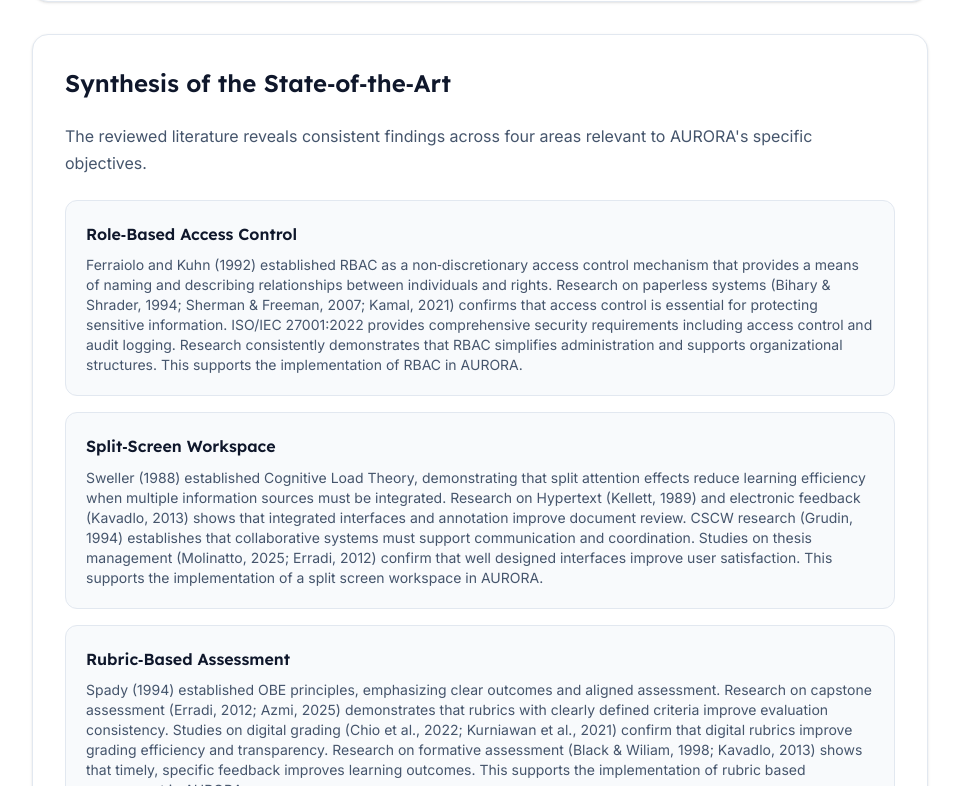
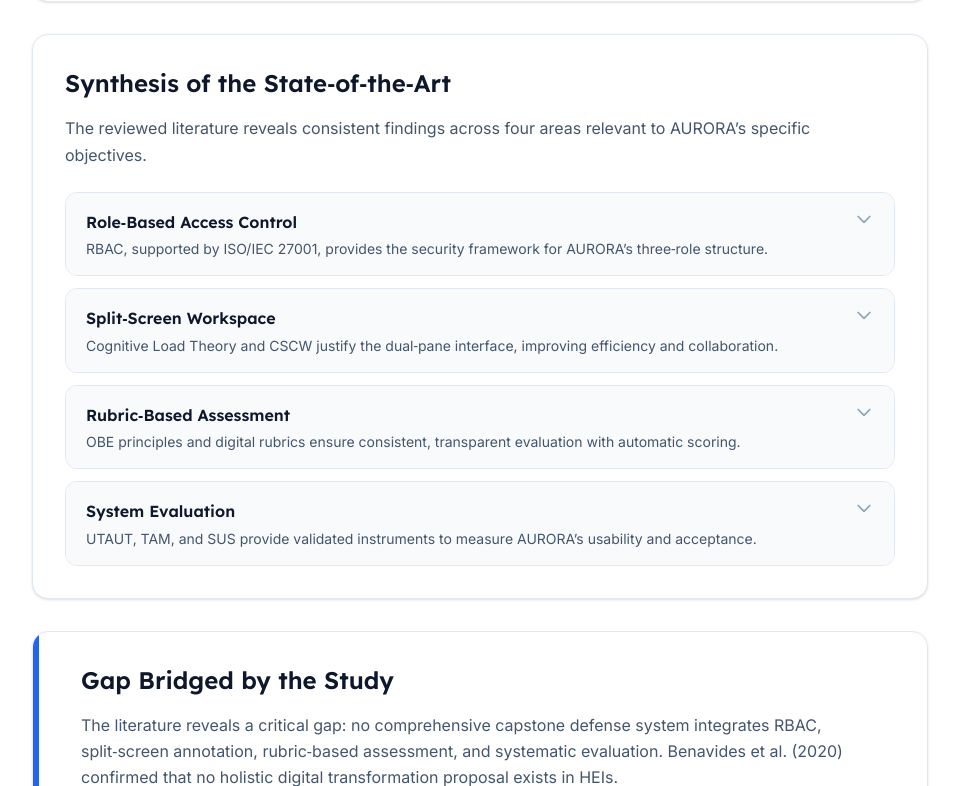
Before and after one commit to gnmngo/aurora-title-defense, a Next.js app: page / in a window 1280 px wide. Shown: the part 7054-7840 px from the top of the page, without its empty margins (312-1271 px from the left). Built offline with nearby package versions, Linux system fonts and the light colour scheme.

Commit message:
Redesign Synthesis as interactive accordion for better readability

```diff
--- a/components/sections/Synthesis.tsx
+++ b/components/sections/Synthesis.tsx
@@ -1,35 +1,89 @@
+"use client";
+
+import { useState } from "react";
+
+const synthesisItems = [
+  {
+    title: "Role‑Based Access Control",
+    summary:
+      "RBAC, supported by ISO/IEC 27001, provides the security framework for AURORA’s three‑role structure.",
+    full: "Ferraiolo and Kuhn (1992) established RBAC as a non‑discretionary access control mechanism that provides a means of naming and describing relationships between individuals and rights. Research on paperless systems (Bihary & Shrader, 1994; Sherman & Freeman, 2007; Kamal, 2021) confirms that access control is essential for protecting sensitive information. ISO/IEC 27001:2022 provides comprehensive security requirements including access control and audit logging. Research consistently demonstrates that RBAC simplifies administration and supports organizational structures. This supports the implementation of RBAC in AURORA.",
+  },
+  {
+    title: "Split‑Screen Workspace",
+    summary:
+      "Cognitive Load Theory and CSCW justify the dual‑pane interface, improving efficiency and collaboration.",
+    full: "Sweller (1988) established Cognitive Load Theory, demonstrating that split attention effects reduce learning efficiency when multiple information sources must be integrated. Research on Hypertext (Kellett, 1989) and electronic feedback (Kavadlo, 2013) shows that integrated interfaces and annotation improve document review. CSCW research (Grudin, 1994) establishes that collaborative systems must support communication and coordination. Studies on thesis management (Molinatto, 2025; Erradi, 2012) confirm that well designed interfaces improve user satisfaction. This supports the implementation of a split screen workspace in AURORA.",
+  },
+  {
+    title: "Rubric‑Based Assessment",
+    summary:
+      "OBE principles and digital rubrics ensure consistent, transparent evaluation with automatic scoring.",
+    full: "Spady (1994) established OBE principles, emphasizing clear outcomes and aligned assessment. Research on capstone assessment (Erradi, 2012; Azmi, 2025) demonstrates that rubrics with clearly defined criteria improve evaluation consistency. Studies on digital grading (Chio et al., 2022; Kurniawan et al., 2021) confirm that digital rubrics improve grading efficiency and transparency. Research on formative assessment (Black & Wiliam, 1998; Kavadlo, 2013) shows that timely, specific feedback improves learning outcomes. This supports the implementation of rubric based assessment in AURORA.",
+  },
+  {
+    title: "System Evaluation",
+    summary:
+      "UTAUT, TAM, and SUS provide validated instruments to measure AURORA’s usability and acceptance.",
+    full: "Venkatesh et al. (2003) developed UTAUT, establishing that performance expectancy, effort expectancy, social influence, and facilitating conditions predict technology acceptance. Tatlı et al. (2024) validated UTAUT for paperless technologies, finding that performance expectancy and effort expectancy are strongest predictors. Brooke (1996) developed SUS, providing a reliable measure of perceived usability. Research (Sauro & Lewis, 2016; Bangor et al., 2009) established the SUS average of 68 as a benchmark. This supports the evaluation of AURORA using UTAUT and SUS.",
+  },
+];
+
 export default function Synthesis() {
+  const [expandedIndex, setExpandedIndex] = useState<number | null>(null);
+
+  const toggle = (idx: number) => {
+    setExpandedIndex(expandedIndex === idx ? null : idx);
+  };
+
   return (
     <section id="synthesis">
       <div className="bg-white dark:bg-slate-800 rounded-2xl p-6 md:p-8 shadow-sm border border-slate-200 dark:border-slate-700">
-        <h2 className="text-2xl font-semibold mb-6 text-slate-900 dark:text-white">
+        <h2 className="text-2xl font-semibold mb-4 text-slate-900 dark:text-white">
           Synthesis of the State‑of‑the‑Art
         </h2>
         <p className="text-slate-600 dark:text-slate-300 mb-6">
-          The reviewed literature reveals consistent findings across four areas relevant to AURORA's specific objectives.
+          The reviewed literature reveals consistent findings across four areas relevant to AURORA&rsquo;s specific objectives.
         </p>
-        <div className="space-y-4">
-          {[
-            {
-              title: "Role‑Based Access Control",
-              text: "Ferraiolo and Kuhn (1992) established RBAC as a non‑discretionary access control mechanism that provides a means of naming and describing relationships between individuals and rights. Research on paperless systems (Bihary & Shrader, 1994; Sherman & Freeman, 2007; Kamal, 2021) confirms that access control is essential for protecting sensitive information. ISO/IEC 27001:2022 provides comprehensive security requirements including access control and audit logging. Research consistently demonstrates that RBAC simplifies administration and supports organizational structures. This supports the implementation of RBAC in AURORA.",
-            },
-            {
-              title: "Split‑Screen Workspace",
-              text: "Sweller (1988) established Cognitive Load Theory, demonstrating that split attention effects reduce learning efficiency when multiple information sources must be integrated. Research on Hypertext (Kellett, 1989) and electronic feedback (Kavadlo, 2013) shows that integrated interfaces and annotation improve document review. CSCW research (Grudin, 1994) establishes that collaborative systems must support communication and coordination. Studies on thesis management (Molinatto, 2025; Erradi, 2012) confirm that well designed interfaces improve user satisfaction. This supports the implementation of a split screen workspace in AURORA.",
-            },
-            {
-              title: "Rubric‑Based Assessment",
-              text: "Spady (1994) established OBE principles, emphasizing clear outcomes and aligned assessment. Research on capstone assessment (Erradi, 2012; Azmi, 2025) demonstrates that rubrics with clearly defined criteria improve evaluation consistency. Studies on digital grading (Chio et al., 2022; Kurniawan et al., 2021) confirm that digital rubrics improve grading efficiency and transparency. Research on formative assessment (Black & Wiliam, 1998; Kavadlo, 2013) shows that timely, specific feedback improves learning outcomes. This supports the implementation of rubric based assessment in AURORA.",
-            },
-            {
-              title: "System Evaluation",
-              text: "Venkatesh et al. (2003) developed UTAUT, establishing that performance expectancy, effort expectancy, social influence, and facilitating conditions predict technology acceptance. Tatlı et al. (2024) validated UTAUT for paperless technologies, finding that performance expectancy and effort expectancy are strongest predictors. Brooke (1996) developed SUS, providing a reliable measure of perceived usability. Research (Sauro & Lewis, 2016; Bangor et al., 2009) established the SUS average of 68 as a benchmark. This supports the evaluation of AURORA using UTAUT and SUS.",
-            },
-          ].map((item) => (
-            <div key={item.title} className="bg-slate-50 dark:bg-slate-700/50 rounded-xl p-5 border border-slate-200 dark:border-slate-600">
-              <h3 className="font-semibold text-slate-900 dark:text-white mb-2">{item.title}</h3>
-              <p className="text-sm text-slate-600 dark:text-slate-300">{item.text}</p>
+
+        <div className="space-y-3">
+          {synthesisItems.map((item, idx) => (
+            <div
+              key={item.title}
+              className="rounded-xl border border-slate-200 dark:border-slate-700 overflow-hidden"
+            >
+              <button
+                onClick={() => toggle(idx)}
+                className="w-full text-left px-5 py-4 flex items-start justify-between bg-slate-50 dark:bg-slate-700/50 hover:bg-slate-100 dark:hover:bg-slate-700 transition-colors"
+              >
+                <div className="flex-1">
+                  <h3 className="font-semibold text-slate-900 dark:text-white mb-1">{item.title}</h3>
+                  <p className="text-sm text-slate-600 dark:text-slate-300 line-clamp-2">
+                    {item.summary}
+                  </p>
+                </div>
+                <svg
+                  className={`w-5 h-5 text-slate-400 transition-transform duration-200 ml-3 flex-shrink-0 ${
+                    expandedIndex === idx ? "rotate-180" : ""
+                  }`}
+                  fill="none"
+                  stroke="currentColor"
+                  viewBox="0 0 24 24"
+                >
+                  <path strokeLinecap="round" strokeLinejoin="round" strokeWidth={2} d="M19 9l-7 7-7-7" />
+                </svg>
+              </button>
+
+              {/* Expanded full text */}
+              <div
+                className={`transition-all duration-300 ease-in-out ${
+                  expandedIndex === idx ? "max-h-[500px] opacity-100" : "max-h-0 opacity-0"
+                } overflow-hidden`}
+              >
+                <div className="px-5 py-4 bg-white dark:bg-slate-800">
+                  <p className="text-sm text-slate-600 dark:text-slate-300 leading-relaxed">{item.full}</p>
+                </div>
+              </div>
             </div>
           ))}
         </div>
```
